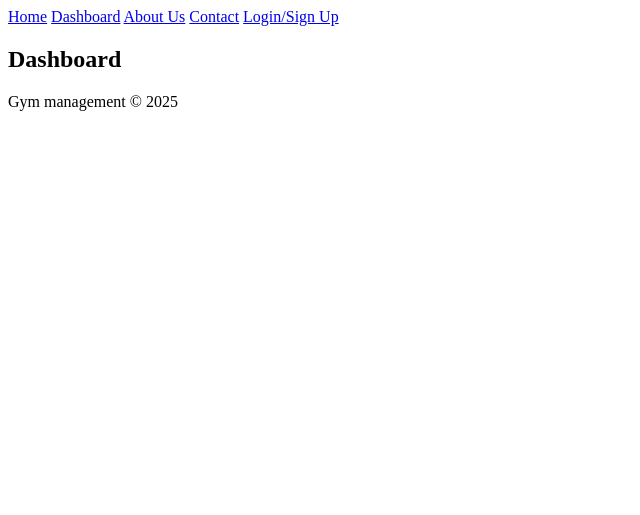
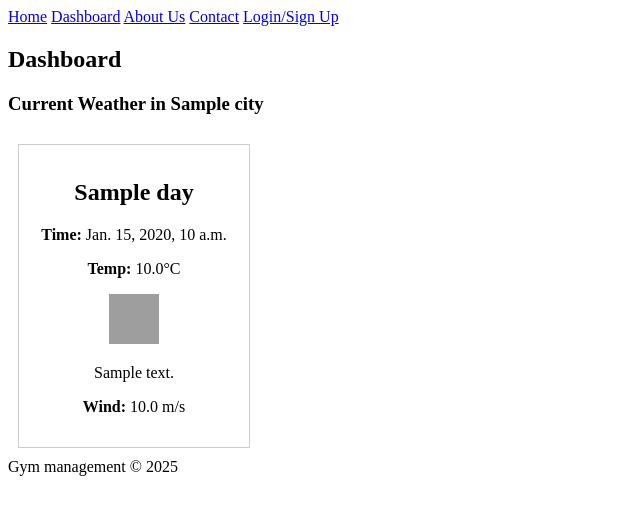
Before and after one commit to Tincho228/gym-management-django, a Django app: template website/main/templates/main/dashboard.html in a window 1280 px wide. Shown: the top 515 px of the page, without its empty margins (0-640 px from the left). Run offline with Django 4.2, Linux system fonts and the light colour scheme; the template is opened without the code that fills it: most values are stand-ins (such as "Sample title", 1, 10 or a date in 2020); grey boxes are pictures that could not be loaded.

Commit message:
5 days forecast in Dashboard page. Calling API and JSON handling for 5 days forecast. Instaling Dotenv package

```diff
--- a/website/main/templates/main/dashboard.html
+++ b/website/main/templates/main/dashboard.html
@@ -4,6 +4,48 @@
 
 {% block dashboard %}
 <h2 id="dashboard-title">Dashboard</h2>
+
+{% if context %}
+    <h3>Current Weather in {{ context.city }}</h3>
+    <style>
+        /* Simple styling for demonstration */
+        .forecast-card {
+            border: 1px solid #ccc;
+            padding: 15px;
+            margin: 10px;
+            display: inline-block;
+            width: 200px;
+            text-align: center;
+        }
+    </style>
+    <!-- Loop through forecast list and display each item -->
+    <div class="forecast-container">
+        {% for day in context.daily_forecasts %}
+        <div class="forecast-card">
+
+            <h2>{{ day.day_name }}</h2>
+            <p><strong>Time:</strong> {{ day.time_str }}</p>
+
+            <p><strong>Temp:</strong> {{ day.temp|floatformat:1 }}°C</p>
+
+            <img src="https://openweathermap.org/img/wn/{{ day.icon_code }}@2x.png" alt="{{ day.description }}" width="50" height="50">
+
+            <p>{{ day.description }}</p>
+
+            <p><strong>Wind:</strong> {{ day.wind_speed|floatformat:1 }} m/s</p>
+
+        </div>
+        {% empty %}
+        <p>No forecast data available.</p>
+        {% endfor %}
+    </div>
+<!-- If there is an error message, display it -->
+{% elif error_message %}
+    <p class="error">{{ error_message }}</p>
+{% else %}
+    <p>No weather data available.</p>
+{% endif %}
+
 {% endblock %}
 
 {% block content %}
```
Also changed, not shown: website/main/views.py (+53 -2 lines).
